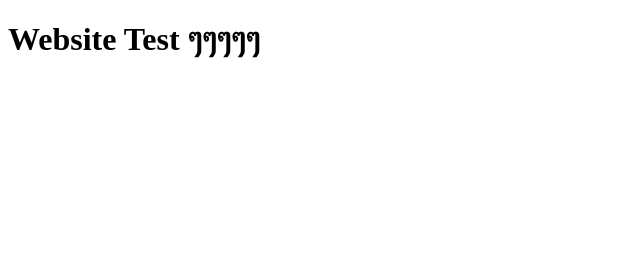
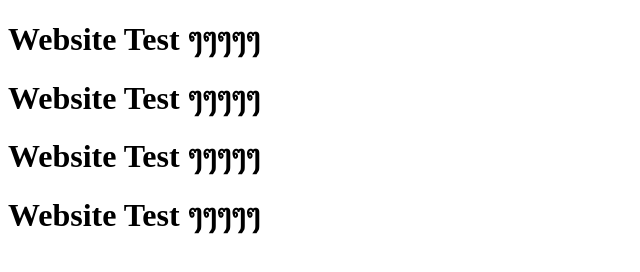
Before and after one commit to zjeeee/webtest, a plain HTML site: page index.html in a window 1280 px wide. Shown: the whole page, without its empty margins (0-640 px from the left). Drawn offline with Linux system fonts and the light colour scheme.

Commit message:
new message

```diff
--- a/index.html
+++ b/index.html
@@ -7,5 +7,8 @@
 </head>
 <body>
     <h1>Website Test ๆๆๆๆๆ </h1>
+    <h1>Website Test ๆๆๆๆๆ </h1>
+    <h1>Website Test ๆๆๆๆๆ </h1>
+    <h1>Website Test ๆๆๆๆๆ </h1>
 </body>
 </html>
```
